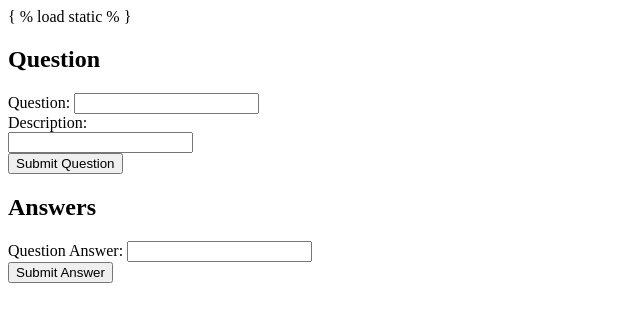
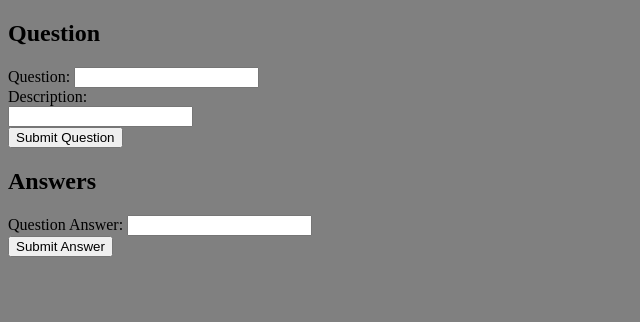
Before and after one commit to TIY-c6-questionbox/question-box, a Django app: page / in a window 1280 px wide. Shown: the top 322 px of the page, without its empty margins (0-640 px from the left). Run offline with Django 3.2, Linux system fonts and the light colour scheme; some libraries are stand-ins or nearby versions.

Commit message:
link css stylesheet to html

```diff
--- a/questionboard/static/css/style.css
+++ b/questionboard/static/css/style.css
@@ -1,3 +1,3 @@
 body {
-  background-color: blue;
+  background-color: grey;
 }
--- a/questionboard/templates/index.html
+++ b/questionboard/templates/index.html
@@ -1,8 +1,9 @@
 <!DOCTYPE html>
+{% load static %}
+<html>
 
-<html>
-{ % load static % }
   <head>
+    <link rel="stylesheet" type="text/css" href="../static/css/style.css"></link>
     <meta charset="utf-8">
     <title>QuestionBoard</title>
   </head>
```
